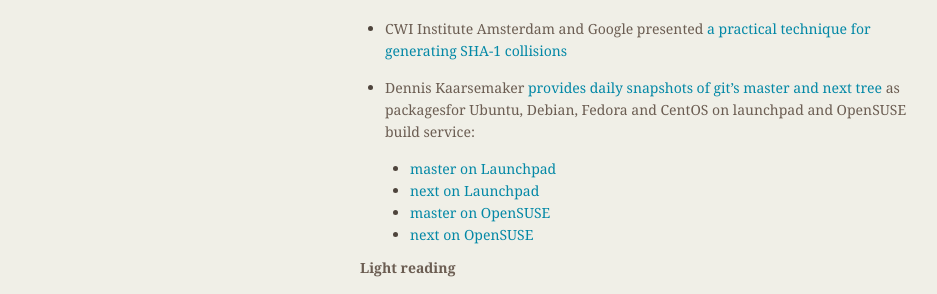
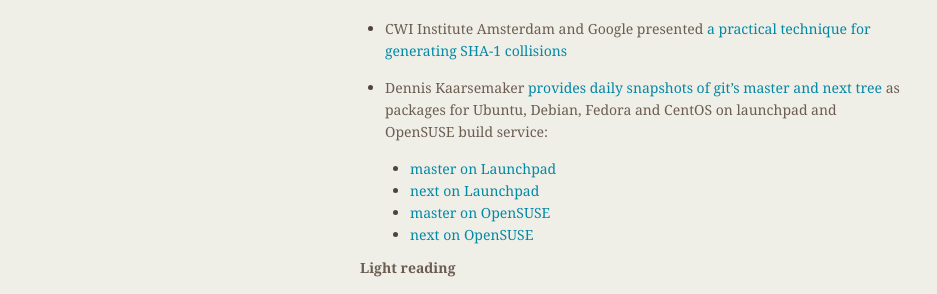
Before and after one commit to git/git.github.io, a Jekyll site: the page built from rev_news/drafts/edition-25.md, in a window 1280 px wide. Shown: the part 406-700 px from the top of the page, without its empty margins (174-1111 px from the left). Built offline with Jekyll 4.4.1, drawn with Linux system fonts in a browser that asks for light colours.

Commit message:
rn-25: fix typo in news about Dennis packaging

```diff
--- a/rev_news/drafts/edition-25.md
+++ b/rev_news/drafts/edition-25.md
@@ -39,7 +39,7 @@
 * CWI Institute Amsterdam and Google presented [a practical technique for generating SHA-1 collisions](https://security.googleblog.com/2017/02/announcing-first-sha1-collision.html)
 
 * Dennis Kaarsemaker [provides daily snapshots of git's master and next tree](http://public-inbox.org/git/1488208102.10235.3.camel@kaarsemaker.net/)
-  as packagesfor Ubuntu, Debian, Fedora and CentOS on launchpad and OpenSUSE build service:
+  as packages for Ubuntu, Debian, Fedora and CentOS on launchpad and OpenSUSE build service:
    - [master on Launchpad](https://launchpad.net/~dennis/+archive/ubuntu/git-master)
    - [next on Launchpad](https://launchpad.net/~dennis/+archive/ubuntu/git-next)
    - [master on OpenSUSE](https://build.opensuse.org/project/show/home:seveas:git-master)
```
